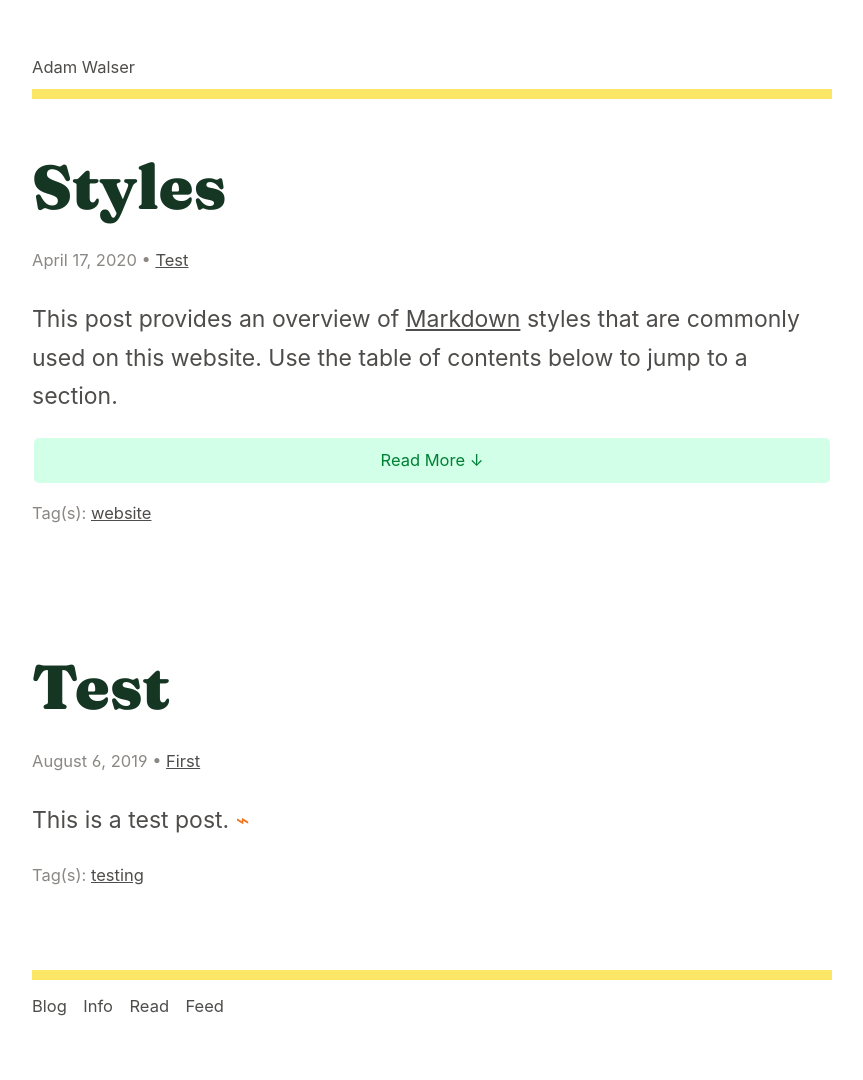
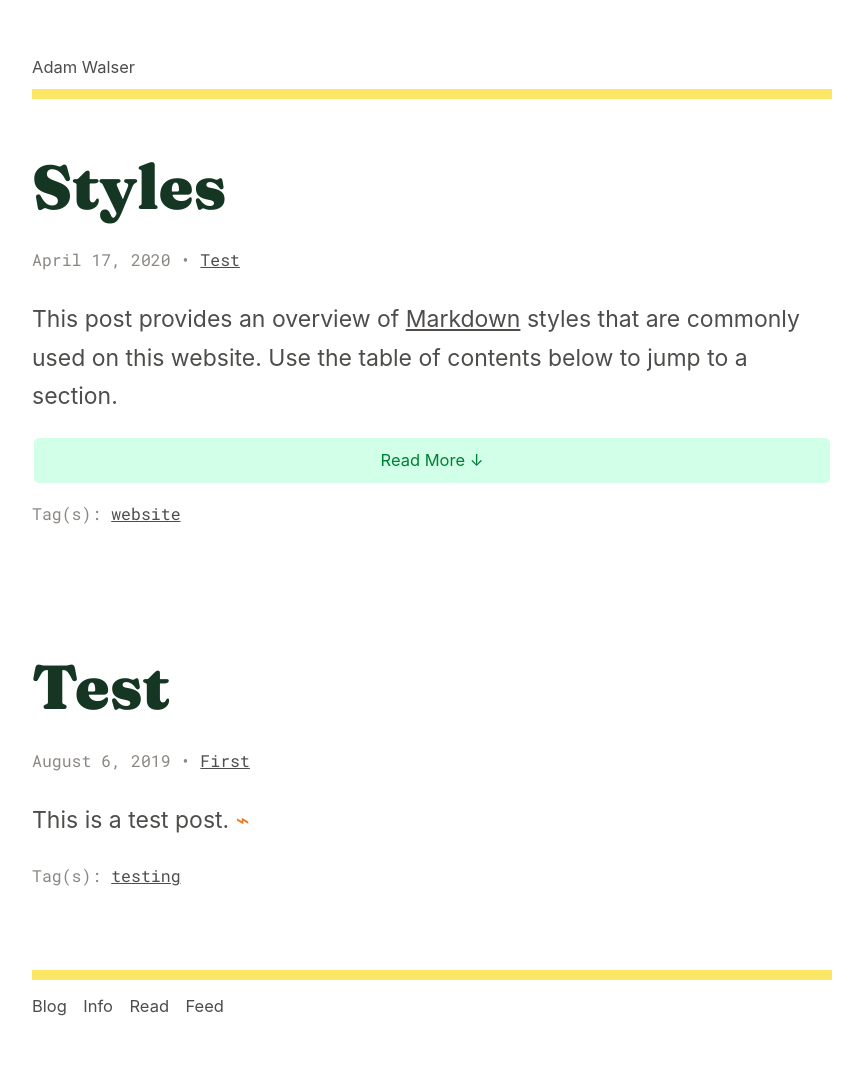
Before and after one commit to ajpwalser/ajpwalser.github.io, a Jekyll site: the page built from index.html, in a window 1280 px wide. Shown: the whole page, without its empty margins (208-1071 px from the left). Built offline with Jekyll 4.4.1, drawn with Linux system fonts in a browser that asks for light colours; some web fonts are replaced; the list of posts is cut into pages by our own code.

Commit message:
Update style.css

```diff
--- a/css/style.css
+++ b/css/style.css
@@ -144,6 +144,7 @@
 time,
 .meta,
 figcaption {
+	font-family: 'Roboto Mono', SFMono-Regular, Consolas, Liberation Mono, Menlo, monospace;
 	font-size: 0.718em;
 	color: rgb(139, 136, 132);
 }
@@ -176,7 +177,7 @@
 /* Code formatting */
 
 code {
-	font-family: SFMono-Regular, Consolas, Liberation Mono, Menlo, monospace;
+	font-family: 'Roboto Mono', SFMono-Regular, Consolas, Liberation Mono, Menlo, monospace;
 }
 
 pre {
@@ -320,6 +321,7 @@
 
 .tag-box,
 .cat-box {
+	font-family: 'Roboto Mono', SFMono-Regular, Consolas, Liberation Mono, Menlo, monospace;
 	list-style: none;
 	margin: 0;
 	padding: 4px 0;
```
